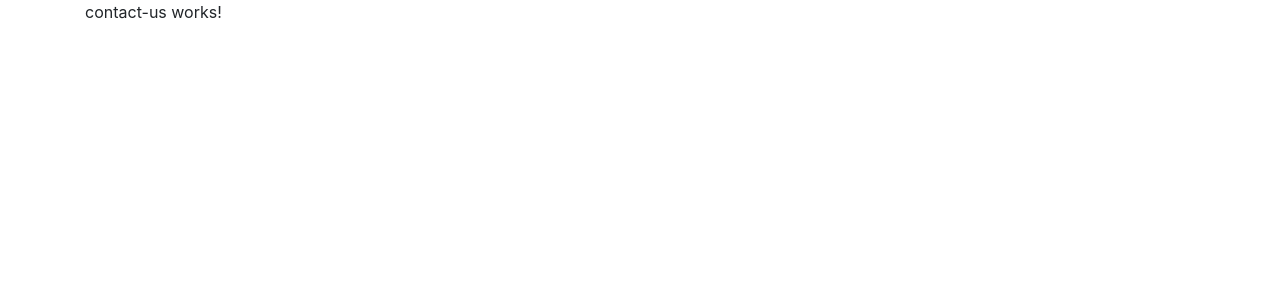
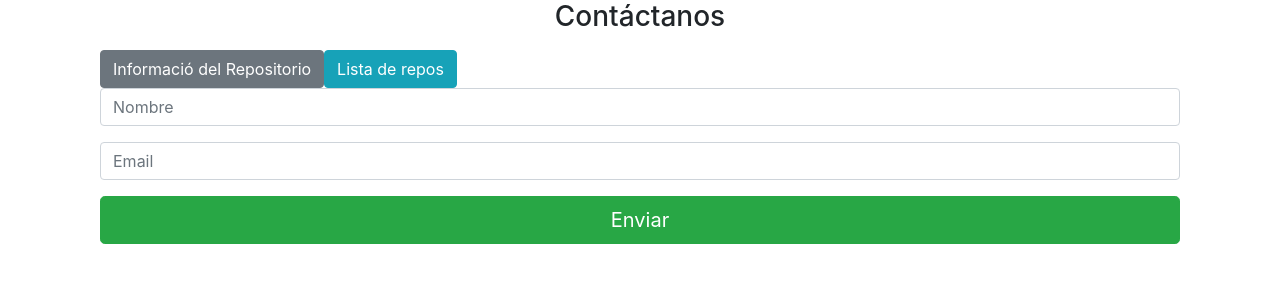
Before and after one commit to eilincastillo/finalProject, an Angular app: page /contact-us in a window 1280 px wide. Shown: the top 300 px of the page. Built offline with nearby package versions, Linux system fonts and the light colour scheme.

Commit message:
form contact us working

```diff
--- a/src/app/app.module.ts
+++ b/src/app/app.module.ts
@@ -7,6 +7,7 @@ import { InfoReposComponent } from './info-repos/info-repos.component';
 import { ListReposComponent } from './list-repos/list-repos.component';
 import { ContactUsComponent } from './contact-us/contact-us.component';
 import { HttpClientModule } from '@angular/common/http';
+import { FormsModule } from '@angular/forms';
 
 @NgModule({
   declarations: [
@@ -19,6 +20,7 @@ import { HttpClientModule } from '@angular/common/http';
     BrowserModule,
     AppRoutingModule,
     HttpClientModule,
+    FormsModule,
   ],
   providers: [],
   bootstrap: [AppComponent]
--- a/src/app/contact-us/contact-us.component.html
+++ b/src/app/contact-us/contact-us.component.html
@@ -1 +1,18 @@
-<p>contact-us works!</p>
+<div class="container custom-container">
+    <div>
+        <h3 class="mb-3 text-center">Contáctanos</h3>
+    </div>
+    <div>
+        <a class="btn btn-secondary" [routerLink]="['/info-repos']"> Informació del Repositorio </a>
+        <a class="btn btn-info" [routerLink]="['/list-repos']"> Lista de repos </a>
+    </div>
+    <div class="form-group">
+        <input type="text" [(ngModel)]= "contacto.name" class="form-control" placeholder="Nombre">
+    </div>
+    <div class="form-group">
+        <input type="text" [(ngModel)]= "contacto.email" class="form-control" placeholder="Email">
+    </div>
+    <div class="form-group">
+        <button class="btn btn-success btn-lg btn-block" (click)="enviar()">Enviar</button>
+    </div>
+</div>
--- a/src/app/contact-us/contact-us.component.ts
+++ b/src/app/contact-us/contact-us.component.ts
@@ -1,4 +1,5 @@
-import { Component, OnInit } from '@angular/core';
+import { Component, OnInit, Input } from '@angular/core';
+import { Router } from '@angular/router';
 
 @Component({
   selector: 'app-contact-us',
@@ -7,9 +8,17 @@ import { Component, OnInit } from '@angular/core';
 })
 export class ContactUsComponent implements OnInit {
 
-  constructor() { }
+  @Input() contacto = {name: '', email: ''};
+
+  constructor(public router: Router) { }
 
   ngOnInit(): void {
   }
 
+  enviar() {
+    console.log(this.contacto);
+    window.alert('Te contactaremos en la brevedad!');
+    this.router.navigate(['/info-repos']);
+  }
+
 }
--- a/src/app/info-repos/info-repos.component.html
+++ b/src/app/info-repos/info-repos.component.html
@@ -1,5 +1,5 @@
-<div class="container cstom-container">
-    <div>
+<div class="container custom-container">
+    <div *ngIf="InfoRepos">
         <h3 class="mb-3 text-center">Información de la Cuenta GitHub</h3>
         <div>
             <a class="btn btn-info" [routerLink]="['/list-repos']"> Lista de repos </a>
--- a/src/app/info-repos/info-repos.component.ts
+++ b/src/app/info-repos/info-repos.component.ts
@@ -19,8 +19,6 @@ export class InfoReposComponent implements OnInit {
   getInfo() {
     return this.api.getInfoRepo().subscribe((data) => {
       this.InfoRepos = data;
-      console.log('data');
-      console.log(this.InfoRepos.login);
     });
   }
 
--- a/src/app/list-repos/list-repos.component.html
+++ b/src/app/list-repos/list-repos.component.html
@@ -1,4 +1,4 @@
-<div class="container cstom-container">
+<div class="container custom-container">
     <div>
         <h3 class="mb-3 text-center">Lista de Repositorios</h3>
         <div>
--- a/src/app/list-repos/list-repos.component.ts
+++ b/src/app/list-repos/list-repos.component.ts
@@ -19,8 +19,6 @@ export class ListReposComponent implements OnInit {
   getListRepos() {
     return this.api.getListRepos().subscribe((data) => {
       this.ReposList = data;
-      console.log('data');
-      //console.log(this.ReposList.login);
     });
   }
 
```
